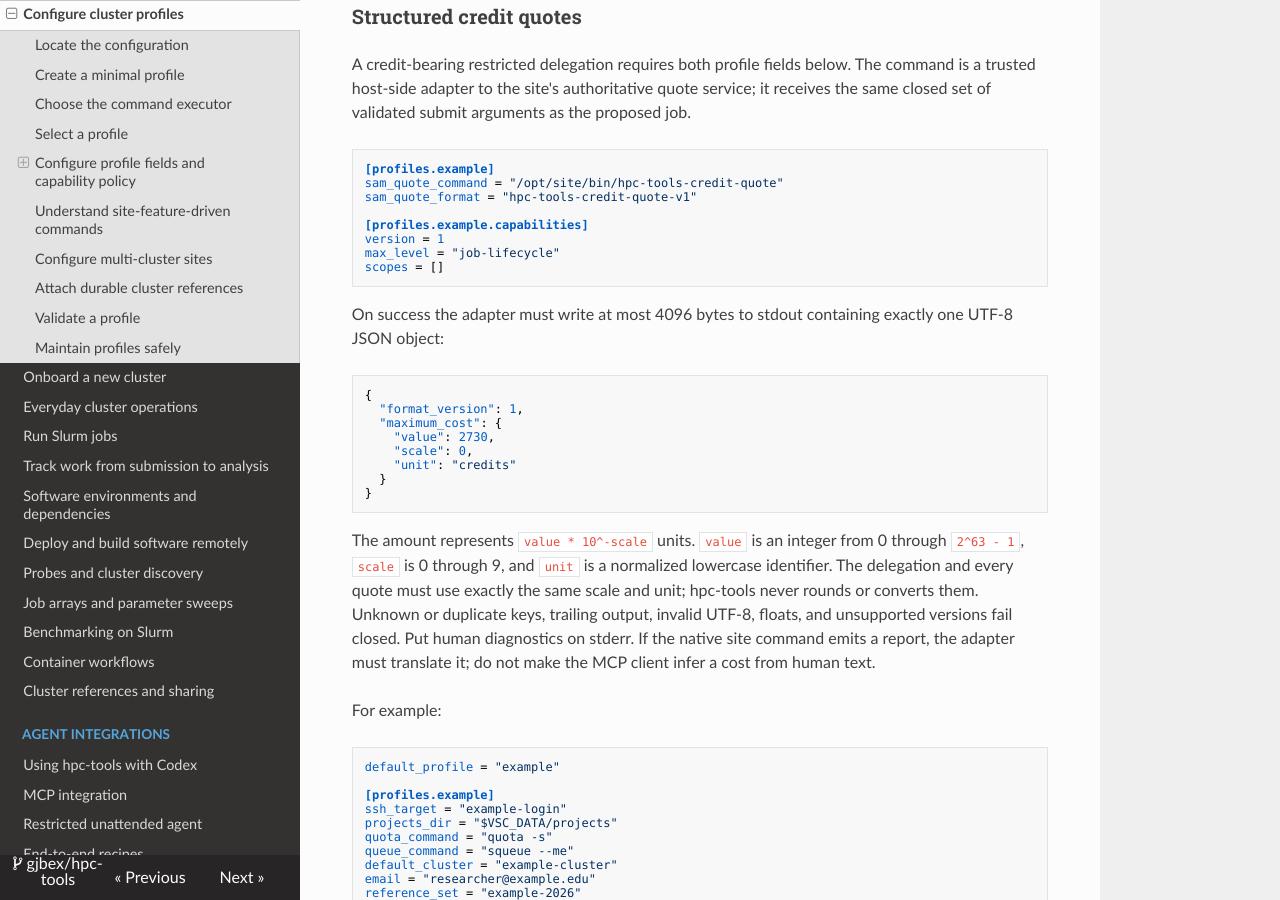
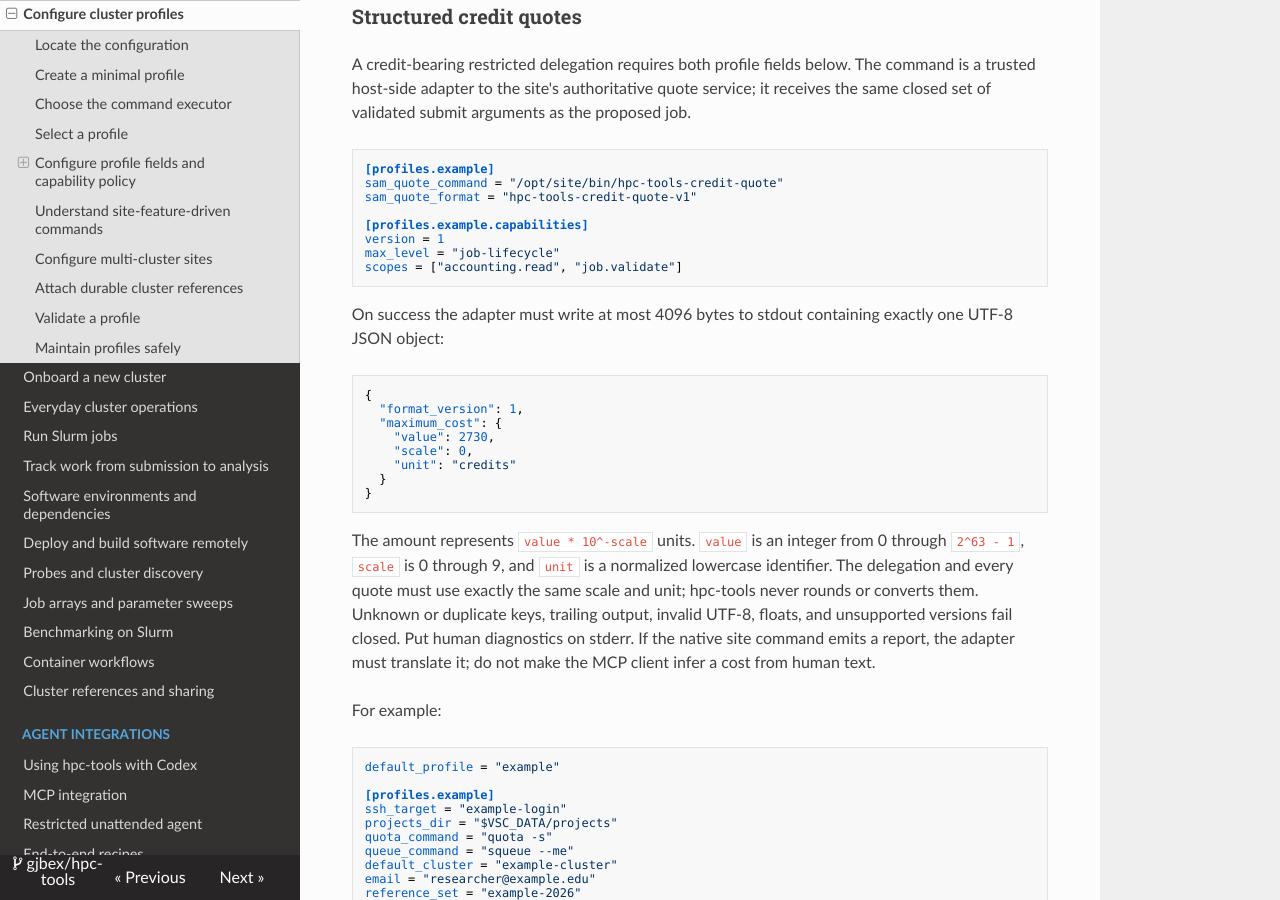
Before and after one commit to gjbex/hpc-tools, an MkDocs documentation site: the page built from docs/configuration.md, in a window 1280 px wide and 900 px high, scrolled down 3909 px. Built offline with MkDocs 1.6.1, drawn with Linux system fonts in a browser that asks for light colours; nearby versions of some CDN libraries.

Commit message:
Grant required scopes in credit quote examples
Co-authored-by: gjbex <4801336+gjbex@users.noreply.github.com>

````diff
--- a/docs/configuration.md
+++ b/docs/configuration.md
@@ -207,7 +207,7 @@ sam_quote_format = "hpc-tools-credit-quote-v1"
 [profiles.example.capabilities]
 version = 1
 max_level = "job-lifecycle"
-scopes = []
+scopes = ["accounting.read", "job.validate"]
 ```
 
 On success the adapter must write at most 4096 bytes to stdout containing
````
Also changed, not shown: docs/restricted-agent.md (+1 -1 lines).
